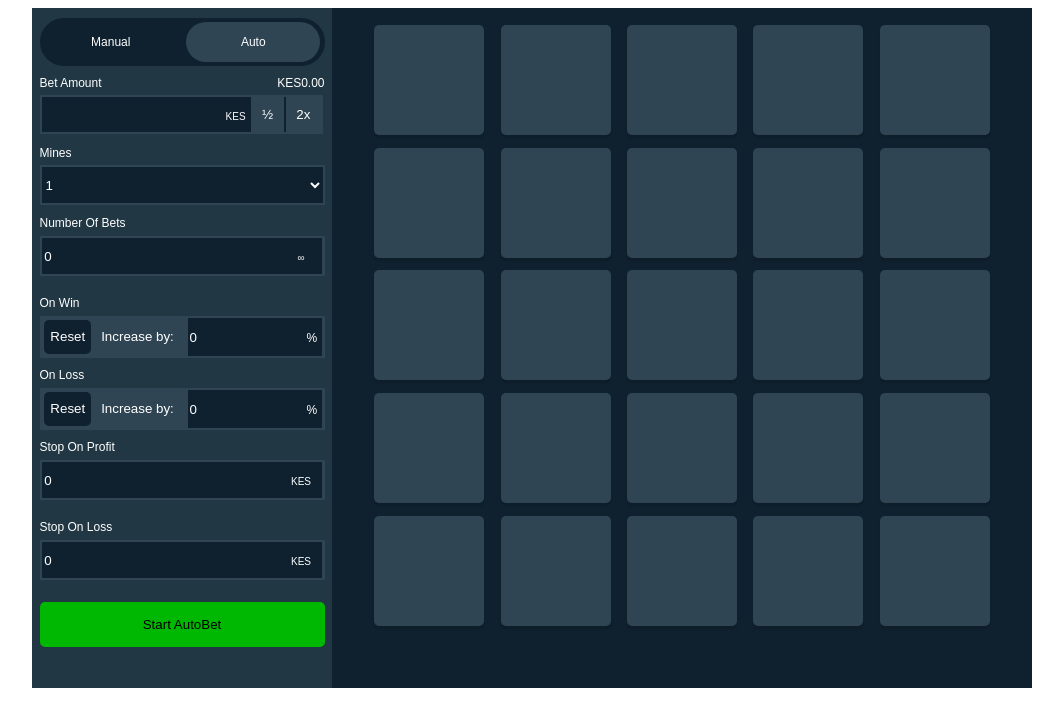
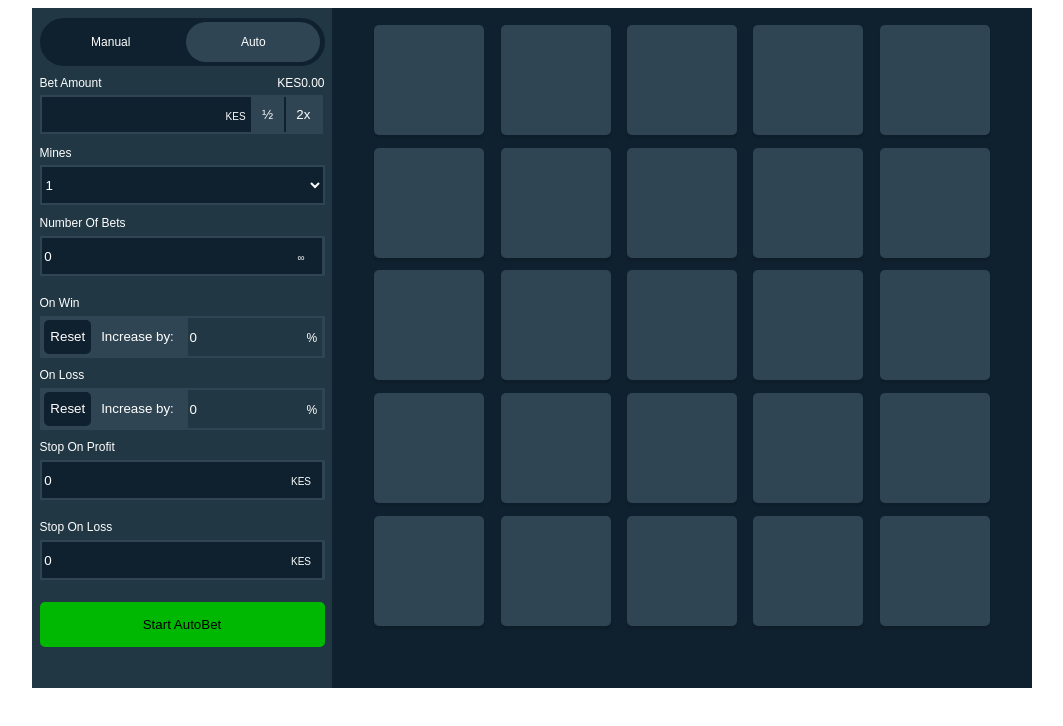
Before and after one commit to badakomora/goal, a React (Create React App) app: page / in a window 1280 px wide. Both pictures are taken after a click on the button "Auto". Shown: the top 726 px of the page, without its empty margins (108-1171 px from the left). Built offline with nearby package versions, Linux system fonts and the light colour scheme.

Commit message:
inputstate resetincreaseby

```diff
--- a/src/components/OnWinLoss.tsx
+++ b/src/components/OnWinLoss.tsx
@@ -28,6 +28,8 @@ const styles = {
         height: "90%",
         width: "98%",
 
+
+
         "> div:first-of-type":{
           display: "flex",
           width: "52%",
@@ -52,11 +54,15 @@ const styles = {
             },
           },
         },
-        "> div:nth-of-type(2)":{
+
+
+
+        "> div:nth-of-type(2)[data-inputState='enabled']":{
             width: "48%",
             height: "99%",
             display: "flex",
             background: "#0f212e",
+            // background: "#213743",
             margin: "auto",
             "> input": {
               width: "85%",
@@ -83,6 +89,41 @@ const styles = {
               }
             },
         },
+
+
+
+        "> div:nth-of-type(2)[data-inputState='disabled']":{
+          width: "48%",
+          height: "99%",
+          display: "flex",
+          background: "#213743",
+          margin: "auto",
+          "> input": {
+            width: "85%",
+            height: "97%",
+            color: "white",
+            background: "transparent",
+            border: "none",
+            borderRadius: "3px",
+            outline: "none",
+            cursor: "no-drop",
+          },
+          "> div":{
+            display: "flex",
+            height: "100%",
+            width: "15%",
+            "> div":{
+              margin: "auto",
+              "> span":{
+                width: "100%",
+                height: "100%",
+                color: "white",
+                fontFamily: "Sans-serif",
+                fontSize: "12px",
+              }
+            }
+          },
+      },
       }
     }
   }),
@@ -93,6 +134,7 @@ const styles = {
 interface onWinProps{
   label:string,
 }
+
 
 export const OnWinLoss:React.FC<onWinProps> = ({label}) => {
   const [resetIncr, setresetIncr] = useState(1);
@@ -109,12 +151,12 @@ export const OnWinLoss:React.FC<onWinProps> = ({label}) => {
         <div>
         <div>
             {resetIncrArray.map((button) => (
-            <button key={button}  onClick={() => toggleRestIncrease(button)}>
+            <button  key={button}  onClick={() => toggleRestIncrease(button)}>
                 {button === 1 ? "Reset" : "Increase by:"}
             </button>
             ))}
           </div>
-       <div>
+          <div data-inputState={resetIncr === 1 ? "disabled" : "enabled"}>
               <input
               type="number"
               disabled={resetIncr === 1 ? true : false}
@@ -124,7 +166,7 @@ export const OnWinLoss:React.FC<onWinProps> = ({label}) => {
                   <span>%</span>
                 </div>
               </div>
-        </div>
+          </div>
         </div>
       </div>
     </div>
```
